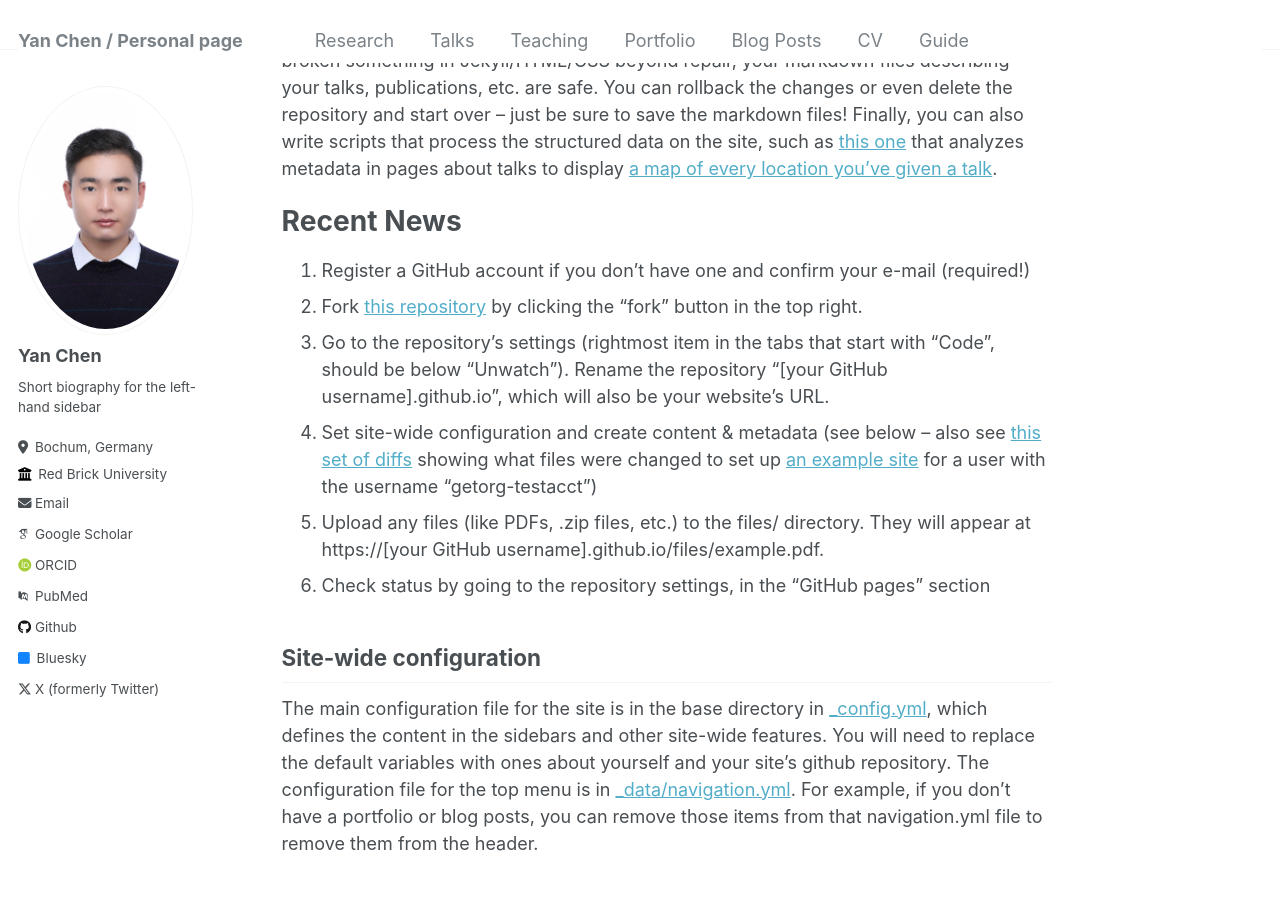
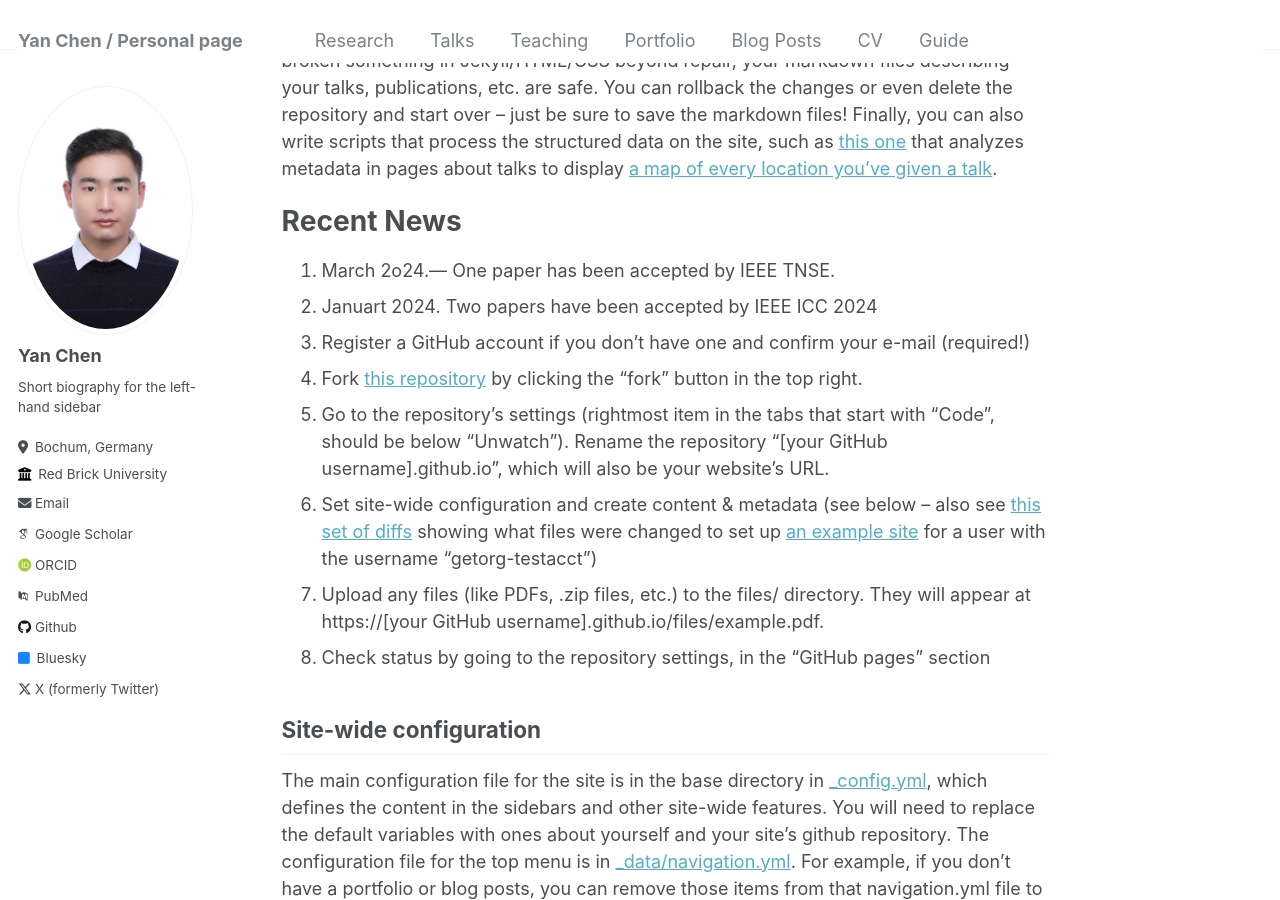
Before and after one commit to Yanni-Chen/Yanni-Chen.github.io, a Jekyll site: the page built from _pages/about.md, in a window 1280 px wide and 900 px high, scrolled down 555 px. Built offline with Jekyll 4.4.1, drawn with Linux system fonts in a browser that asks for light colours; some web fonts are replaced.

Commit message:
Update about.md

```diff
--- a/_pages/about.md
+++ b/_pages/about.md
@@ -17,6 +17,8 @@ Many of the features of dynamic content management systems (like Wordpress) can
 
 Recent News
 ======
+1. March 2o24.--- One paper has been accepted by IEEE TNSE.
+2. Januart 2024. Two papers have been accepted by IEEE ICC 2024
 1. Register a GitHub account if you don't have one and confirm your e-mail (required!)
 1. Fork [this repository](https://github.com/academicpages/academicpages.github.io) by clicking the "fork" button in the top right.
 1. Go to the repository's settings (rightmost item in the tabs that start with "Code", should be below "Unwatch"). Rename the repository "[your GitHub username].github.io", which will also be your website's URL.
```
